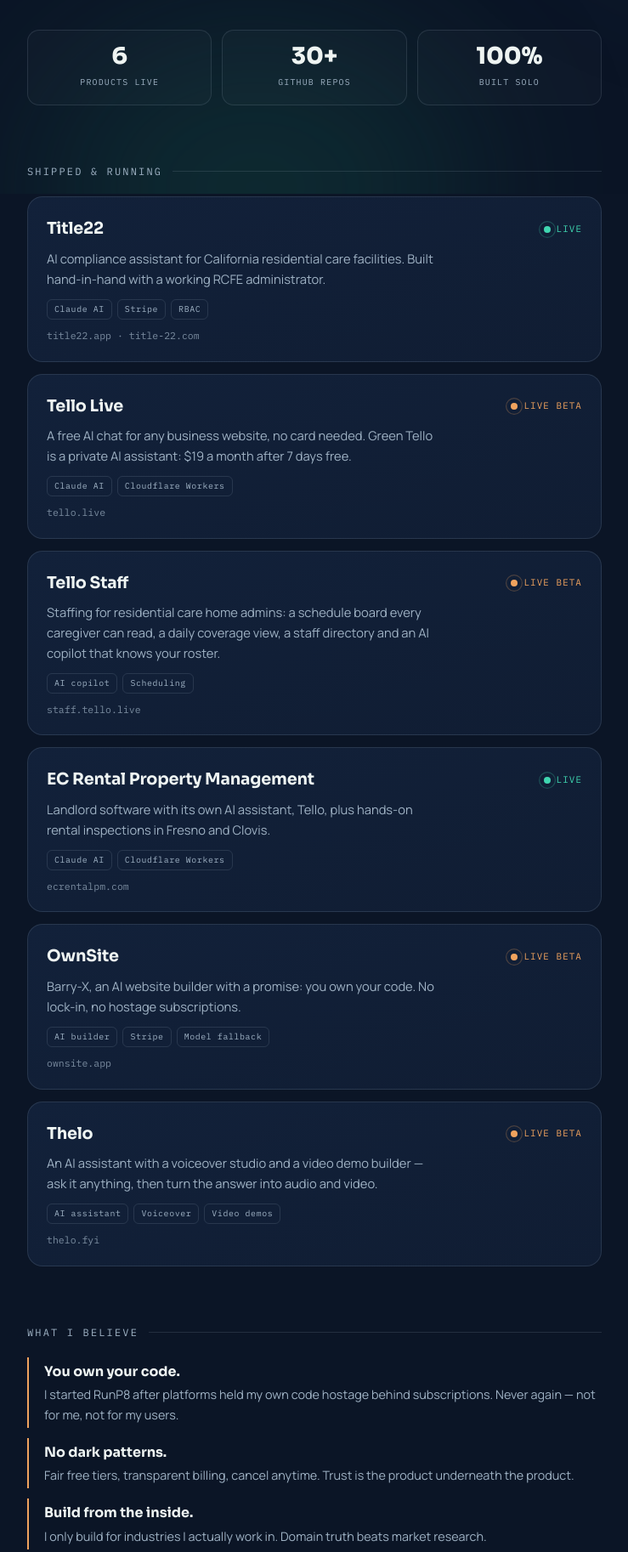
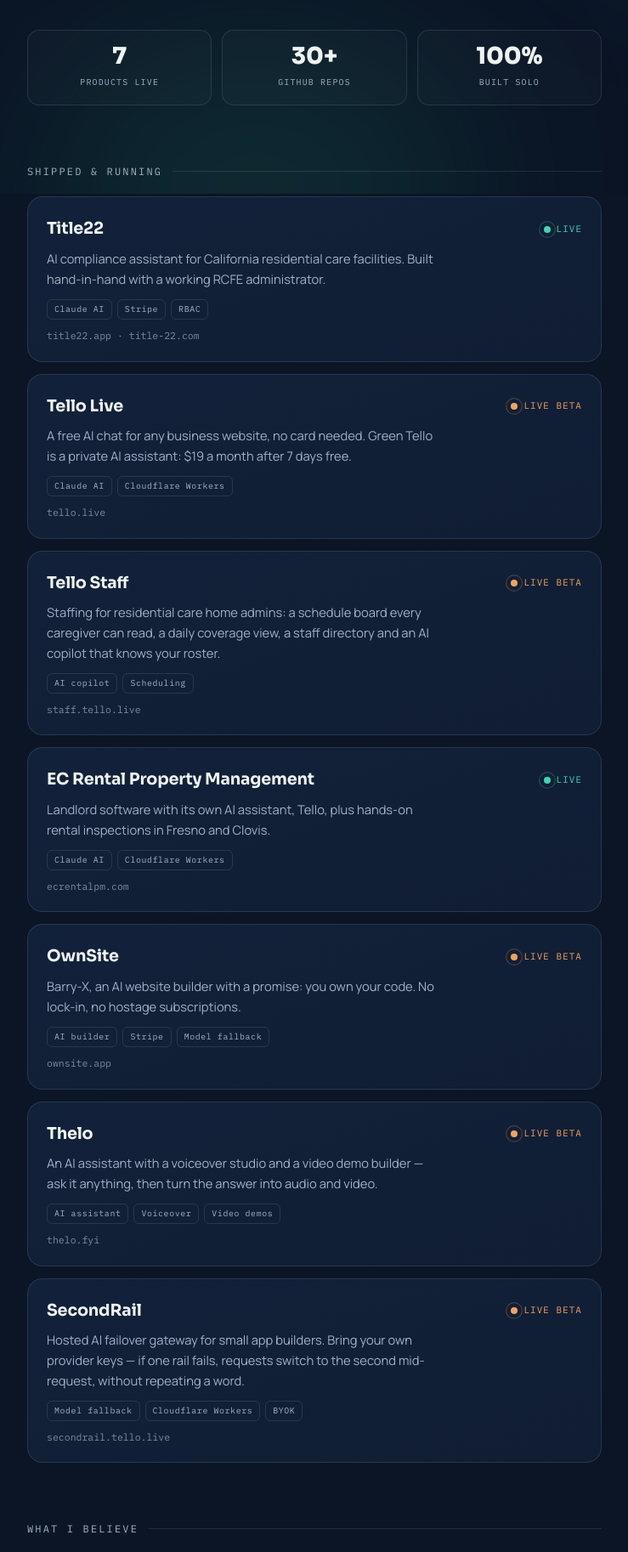
Before and after one commit to infomomtelo-sketch/INTERVIEW-V5, a plain HTML site: page index.html in a window 1280 px wide. Shown: the part 572-2398 px from the top of the page at 85% size, without its empty margins (270-1009 px from the left). Drawn offline with Linux system fonts and the light colour scheme.

Commit message:
Add SecondRail card to runp8.com (7th product, LIVE BETA)

```diff
--- a/index.html
+++ b/index.html
@@ -4,9 +4,9 @@
 <meta charset="UTF-8">
 <meta name="viewport" content="width=device-width, initial-scale=1.0">
 <title>Eli Cristobal — I ship AI products end to end</title>
-<meta name="description" content="Eli Cristobal is a solo founder shipping AI-powered SaaS products end to end: Title22, Tello, Tello Staff, EC Rental Property Management, OwnSite, Thelo.">
+<meta name="description" content="Eli Cristobal is a solo founder shipping AI-powered SaaS products end to end: Title22, Tello, Tello Staff, EC Rental Property Management, OwnSite, Thelo, SecondRail.">
 <meta property="og:title" content="Eli Cristobal — I ship AI products end to end">
-<meta property="og:description" content="Solo founder of RunP8. Six live AI products. Idea → production, no handoffs.">
+<meta property="og:description" content="Solo founder of RunP8. Seven live AI products. Idea → production, no handoffs.">
 <meta property="og:type" content="website">
 <meta property="og:url" content="https://elicristobal.com">
 <link rel="preconnect" href="https://fonts.googleapis.com">
@@ -257,7 +257,7 @@
 <div class="wrap">
 
   <header>
-    <div class="rise status-strip"><span class="dot"></span>6 PRODUCTS · LIVE &amp; IN PROGRESS</div>
+    <div class="rise status-strip"><span class="dot"></span>7 PRODUCTS · LIVE &amp; IN PROGRESS</div>
     <h1 class="rise">I ship AI products <em>end to end.</em></h1>
     <p class="rise lede">I'm Eli Cristobal — AI Product Engineer and Founder building production software for real-world operations. I design, build, deploy, and improve AI-powered products end to end across healthcare, compliance, and property management. No PM, no designer, no architect — just idea → production. Everything below is live. Some are finished, some are still being finished, and the badge on each card says which. Tap anything.</p>
     <div class="rise hero-actions">
@@ -266,7 +266,7 @@
       <a class="btn btn-ghost" href="#connect">Resume &amp; contact ↓</a>
     </div>
     <div class="rise stats">
-      <div class="stat"><b data-count="6">0</b><span>Products live</span></div>
+      <div class="stat"><b data-count="7">0</b><span>Products live</span></div>
       <div class="stat"><b data-count="30" data-suffix="+">0</b><span>GitHub repos</span></div>
       <div class="stat"><b data-count="100" data-suffix="%">0</b><span>Built solo</span></div>
     </div>
@@ -340,6 +340,17 @@
         <p>An AI assistant with a voiceover studio and a video demo builder — ask it anything, then turn the answer into audio and video.</p>
         <div class="tagrow"><span class="tag">AI assistant</span><span class="tag">Voiceover</span><span class="tag">Video demos</span></div>
         <span class="domain">thelo.fyi</span>
+        <span class="go">open →</span>
+      </a>
+
+      <a class="card rise" href="https://secondrail.tello.live" target="_blank" rel="noopener">
+        <div class="card-top">
+          <h3>SecondRail</h3>
+          <span class="live-badge beta"><span class="dot"></span>LIVE BETA</span>
+        </div>
+        <p>Hosted AI failover gateway for small app builders. Bring your own provider keys — if one rail fails, requests switch to the second mid-request, without repeating a word.</p>
+        <div class="tagrow"><span class="tag">Model fallback</span><span class="tag">Cloudflare Workers</span><span class="tag">BYOK</span></div>
+        <span class="domain">secondrail.tello.live</span>
         <span class="go">open →</span>
       </a>
 
```
